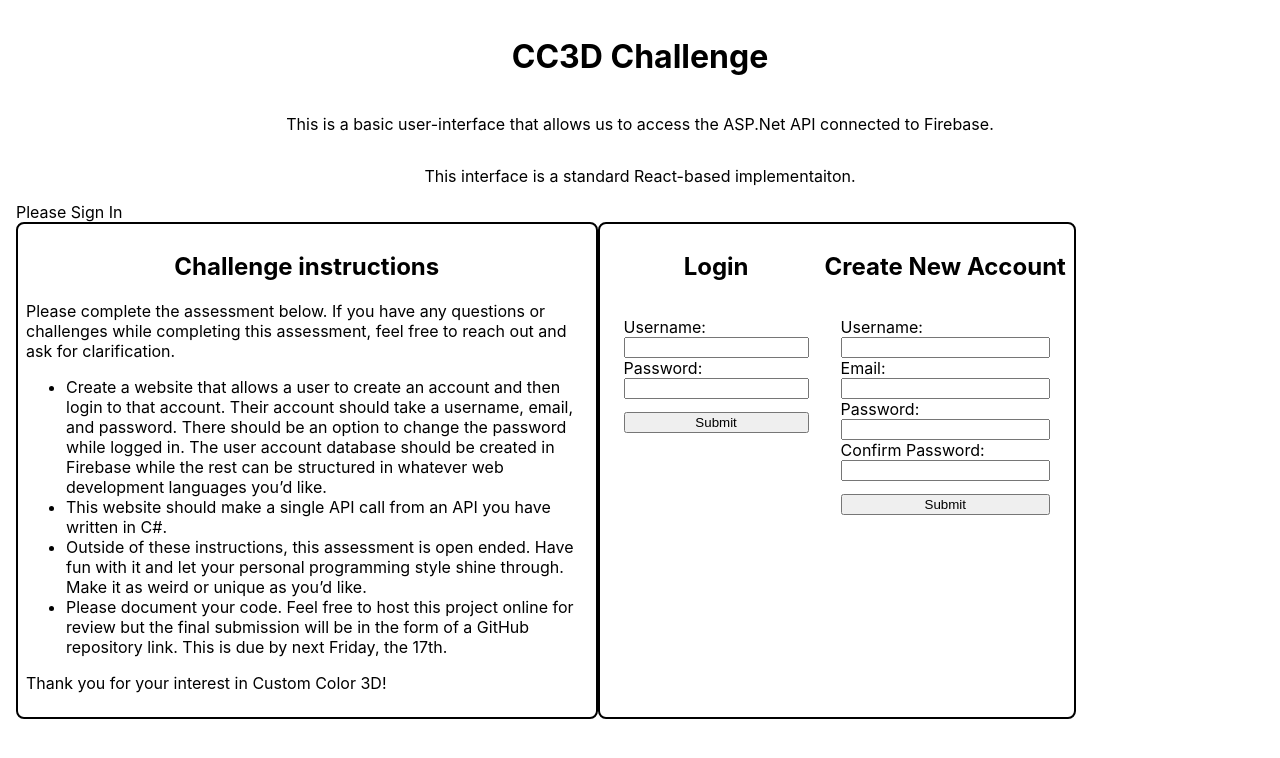
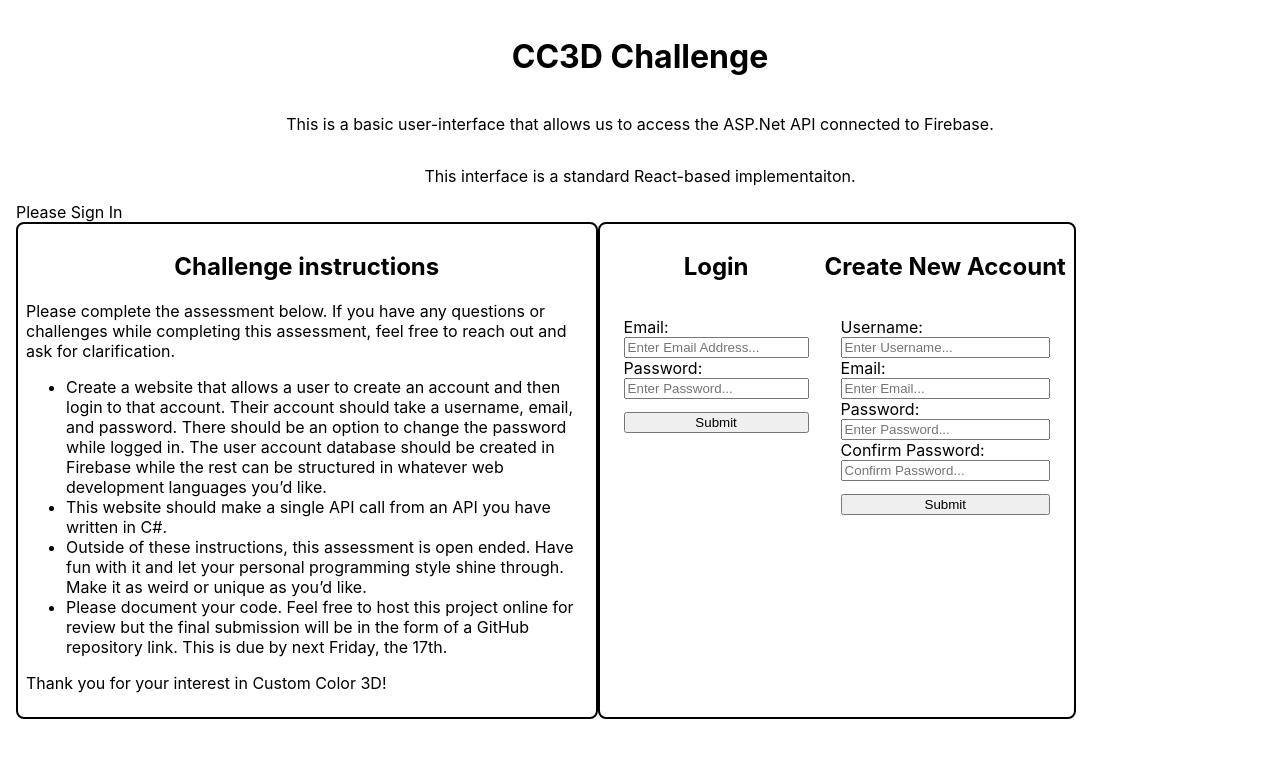
Before and after one commit to MS-Izoku/CC3D-ReactUI, a React (Create React App) app: page / in a window 1280 px wide. Shown: the top 758 px of the page. Built offline with nearby package versions, Linux system fonts and the light colour scheme.

Commit message:
adding firebase configuation and placehoders for the HTML forms

```diff
--- a/package.json
+++ b/package.json
@@ -6,8 +6,10 @@
     "@testing-library/jest-dom": "^5.16.5",
     "@testing-library/react": "^13.4.0",
     "@testing-library/user-event": "^13.5.0",
+    "firebase": "^9.17.2",
     "react": "^18.2.0",
     "react-dom": "^18.2.0",
+    "react-firebase-hooks": "^5.1.1",
     "react-scripts": "5.0.1",
     "web-vitals": "^2.1.4"
   },
--- a/src/App.js
+++ b/src/App.js
@@ -1,9 +1,10 @@
 import './App.css';
 import { useState } from 'react';
 
+
+
 const App = () => {
   const [user, setUser] = useState({})
-  const [firebaseToken , setFirebaseToken] = useState({})
 
   const userExists = () => {
     if (Object.keys(user).length > 0) return false;
@@ -49,7 +50,7 @@
 
 
 const LoginForm = props => {
-  const [username, setUsername] = useState("")
+  //const [username, setUsername] = useState("")
   const [password, setPassword] = useState("")
   const [email, setEmail] = useState("")
 
@@ -60,11 +61,11 @@
   return <div>
     <h2>Login</h2>
     <form onSubmit={onSubmit}>
-      <label>Username:</label>
-      <input type="text" name="username" onChange={setUsername} value={username} />
+      <label>Email:</label>
+      <input type="email" name="email" onChange={setEmail} value={email} placeholder="Enter Email Address..."/>
 
       <label>Password:</label>
-      <input type="password" name="password" onChange={setPassword} value={password} />
+      <input type="password" name="password" onChange={setPassword} value={password} placeholder="Enter Password..." />
 
 
       <input type="submit" />
@@ -86,16 +87,16 @@
     <h2>Create New Account</h2>
     <form onSubmit={onSubmit}>
       <label>Username:</label>
-      <input type="text" name="username" onChange={setUsername} value={username} />
+      <input type="text" name="username" onChange={setUsername} value={username} placeholder="Enter Username..."/>
 
       <label>Email:</label>
-      <input type="email" name="email" onChange={setEmail} value={email} />
+      <input type="email" name="email" onChange={setEmail} value={email} placeholder="Enter Email..."/>
 
       <label>Password:</label>
-      <input type="password" name="password" onChange={setPassword} value={password} />
+      <input type="password" name="password" onChange={setPassword} value={password} placeholder="Enter Password..."/>
 
       <label>Confirm Password:</label>
-      <input type="password-confirmation" name="password-confirmation" onChange={setPasswordConfirmation} value={passwordConfirmation} />
+      <input type="password-confirmation" name="password-confirmation" onChange={setPasswordConfirmation} value={passwordConfirmation} placeholder="Confirm Password..."/>
 
       <input type="submit" />
     </form>
@@ -115,13 +116,13 @@
     <h2>Change Password</h2>
     <form onSubmit={onSubmit}>
       <label>Current Password:</label>
-      <input name="current-password" type="password" value={currentPassword} onChange={setCurrentPassword} />
+      <input name="current-password" type="password" value={currentPassword} onChange={setCurrentPassword} placeholder="Enter Current Password..."/>
 
       <label>New Password:</label>
-      <input name="new-password" type="password" value={confirmPassword} onChange={setConfirmPassword} />
+      <input name="new-password" type="password" value={confirmPassword} onChange={setConfirmPassword} placeholder="Enter New Password..."/>
 
       <label>Confirm New Password:</label>
-      <input name="confirm-new-password" type="password" value={confirmNewPassword} onChange={setConfirmNewPassword} />
+      <input name="confirm-new-password" type="password" value={confirmNewPassword} onChange={setConfirmNewPassword} placeholder="Confirm New Password..."/>
       <input type="submit" />
     </form>
   </div>
@@ -149,7 +150,7 @@
 }
 
 const ProfileDisplay = props => {
-  const LogoutButton = () => <button onClick={()=>{}}>Logout</button>
+  const LogoutButton = () => <button onClick={() => { }}>Logout</button>
 
   return props.user ? <div>Please Sign In</div> : <div>
     User Display!
```
Also changed, not shown: src/firebase.js (added, +20 -0 lines), 2 other files (tests, documents, lock files or other folders). Lines whose indentation alone changed are shown as unchanged.
